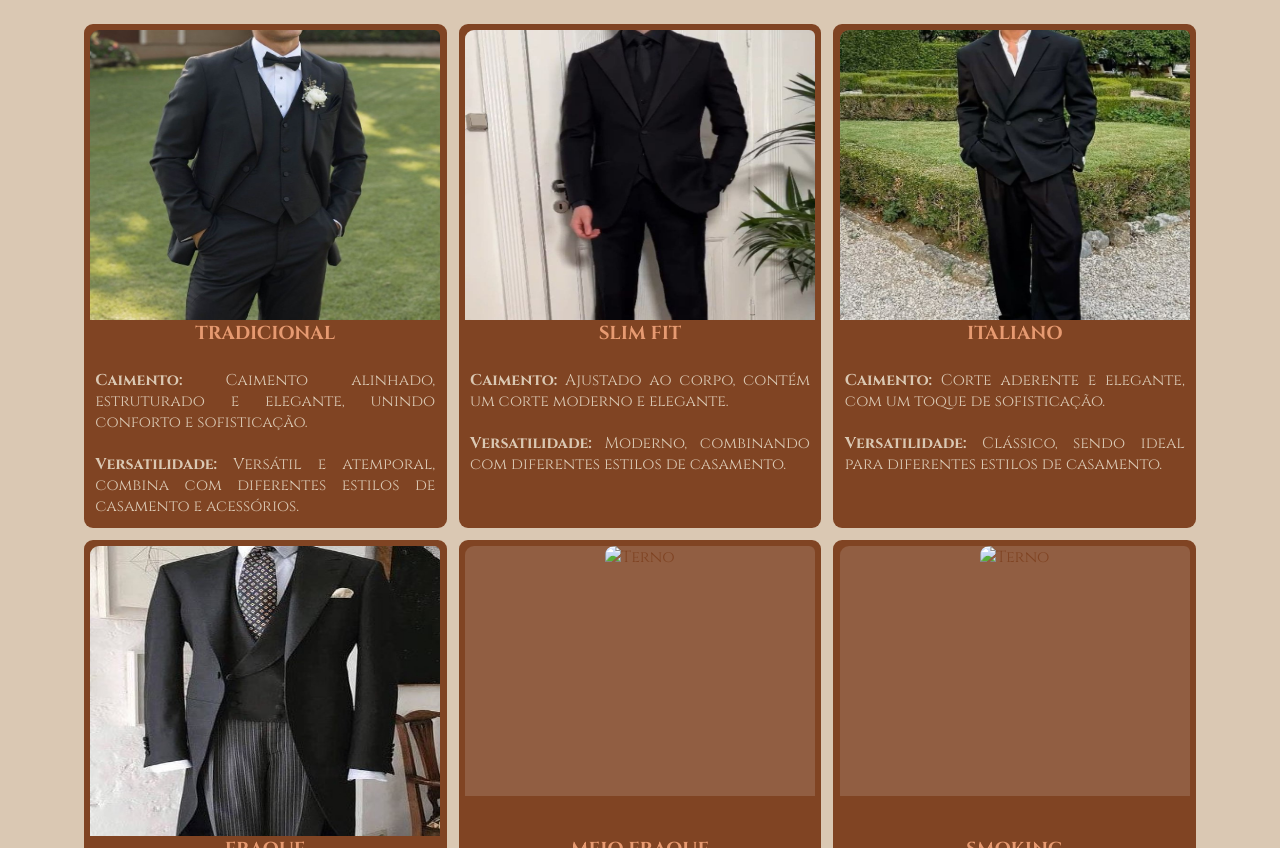
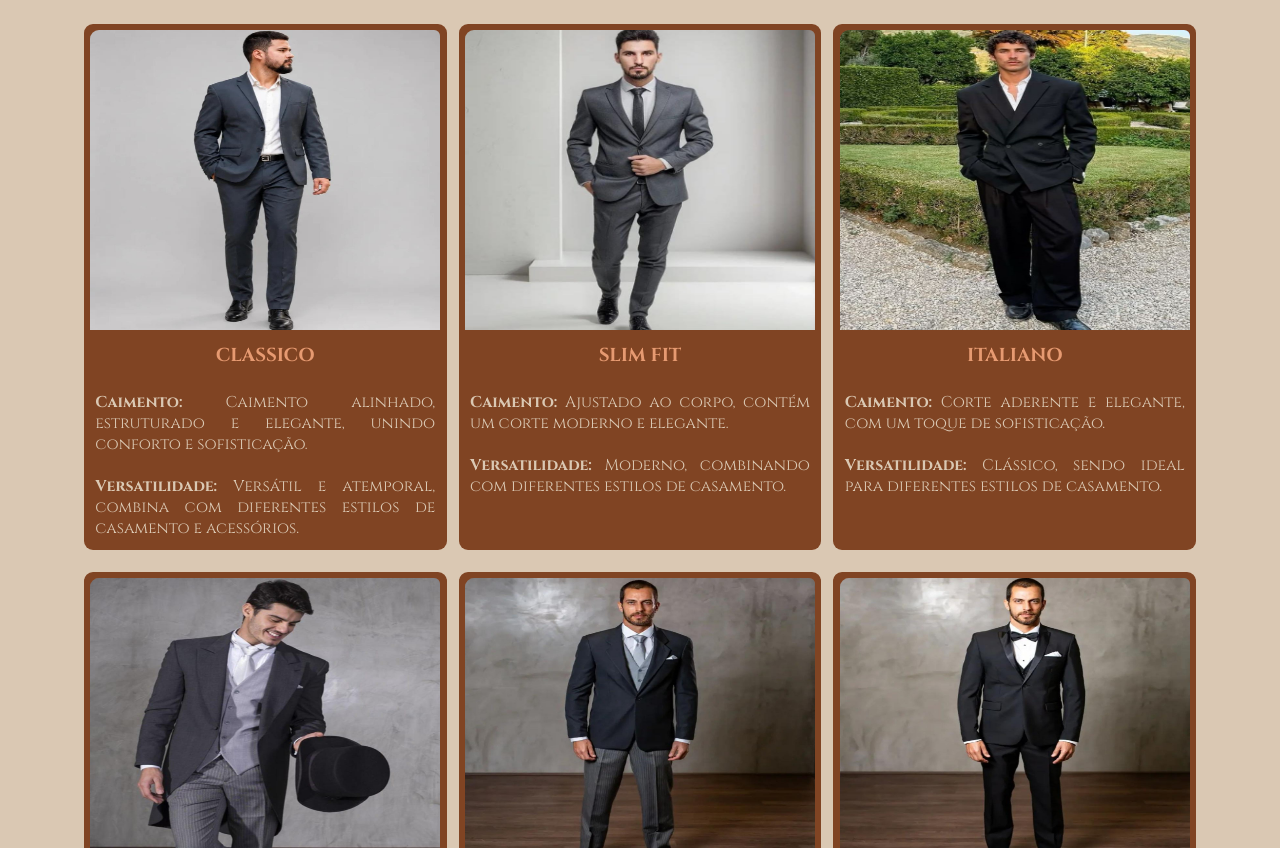
Before and after one commit to Yass-slc/Projeto-Info-clothing, a website: page front-end/Ternos.html in a window 1280 px wide. Shown: the part 184-1032 px from the top of the page. Drawn offline with Linux system fonts and the light colour scheme; a web font is replaced by a local one.

Commit message:
ATLZ TERNITOZINTOA

```diff
--- a/front-end/CSS/Ternos.css
+++ b/front-end/CSS/Ternos.css
@@ -218,7 +218,7 @@ justify-content: center;
 
 .imagem img{
   width: 350px;
-  height: 290px;
+  height: 300px;
   border-radius: 9px 6px 0 0;
 }
 
@@ -241,84 +241,25 @@ justify-content: center;
 }
 
 
-.imagem2 img{
+.container2 {
+display: flex;
+gap: 12px;
+justify-content: center;
+}
+
+.imagem img{
   width: 350px;
-  height: 290px;
+  height: 300px;
   border-radius: 9px 6px 0 0;
 }
 
-.imagem2 {
+
+.imagem {
   background-color: rgba(236, 236, 236, 0.151);
   width: 100%;
   height: 250px;
   border-radius: 9px 6px 0 0;
-
 }
-
-.imagem3 img{
-  width: 350px;
-  height: 290px;
-  border-radius: 9px 6px 0 0;
-}
-
-.imagem3 {
-  background-color: rgba(236, 236, 236, 0.151);
-  width: 100%;
-  height: 250px;
-  border-radius: 9px 6px 0 0;
-
-}
-
-.container2 {
-  display: flex;
-  justify-content: center;
-  gap: 12px;
-  margin-top: 12px;
-}
-.imagem4 img{
-  width: 350px;
-  height: 290px;
-  border-radius: 9px 6px 0 0;
-}
-
-.imagem4 {
-  background-color: rgba(236, 236, 236, 0.151);
-  width: 100%;
-  height: 250px;
-  border-radius: 9px 6px 0 0;
-
-}
-
-.imagem5 img{
-  width: 350px;
-  height: 290px;
-  border-radius: 9px 6px 0 0;
-}
-
-.imagem5 {
-  background-color: rgba(236, 236, 236, 0.151);
-  width: 100%;
-  height: 250px;
-  border-radius: 9px 6px 0 0;
-
-}
-
-
-.imagem6 img{
-  width: 350px;
-  height: 290px;
-  border-radius: 9px 6px 0 0;
-}
-
-.imagem6 {
-  background-color: rgba(236, 236, 236, 0.151);
-  width: 100%;
-  height: 250px;
-  border-radius: 9px 6px 0 0;
-
-}
-
-
 
 /*celucar*/
 .mobile-header{
--- a/front-end/Ternos.html
+++ b/front-end/Ternos.html
@@ -97,12 +97,13 @@
 <div class="card">
 
     <div class="imagem">
-        <img src="./Assets/IMG/TERNO-CLASSICO.jpg" alt="Terno">
+        <img src="./Assets/IMG/CLASSICO.jpeg" alt="Terno">
     </div>
+    <BR>
     <BR>
 
     <div class="Titulo">
-         <h3>TRADICIONAL </h3>
+         <h3>CLASSICO </h3>
     </div>
          <div class="descricao">
     <b>Caimento: </b> Caimento alinhado, estruturado e elegante, unindo conforto e sofisticação. <br><br>
@@ -112,11 +113,11 @@
 
 <div class="card">
 
-  <div class="imagem2">
-      <img src="./Assets/IMG/SLIM-FIT-TERNITO.jpeg" alt="Terno">
+  <div class="imagem">
+      <img src="./Assets/IMG/SLIM.jpeg" alt="Terno">
   </div>
   <BR>
-
+  <BR>
     <div class="Titulo">
        <h3>SLIM FIT </h3>
     </div>
@@ -130,11 +131,11 @@
 
 <div class="card">
 
-  <div class="imagem3">
-      <img src="./Assets/IMG/ITALIANO-TERNITO.jpeg" alt="Terno">
+  <div class="imagem">
+      <img src="./Assets/IMG/ITALIANO.jpg" alt="Terno">
   </div>
   <BR>
-
+  <BR>
     <div class="Titulo">
        <h3>ITALIANO </h3>
     </div>
@@ -146,17 +147,18 @@
 </div>
 </div>
 
+<BR>
 
 <div class="container2">
 
 <div class="card">
 
-  <div class="imagem4">
-      <img src="./Assets/IMG/FRAQUE-TERNITO.jpeg" alt="Terno">
+  <div class="imagem">
+      <img src="./Assets/IMG/FRAQUE.jpeg" alt="Terno">
   </div>
 
   <BR>
-
+  <BR>
   <div class="Titulo">
    <h3>FRAQUE</h3>
 
@@ -171,11 +173,11 @@
 
 <div class="card">
 
-  <div class="imagem5">
-      <img src="" alt="Terno">
+  <div class="imagem">
+      <img src="./Assets/IMG/MEIO FRAQUE.jpeg" alt="Terno">
   </div>
   <BR>
-
+  <BR>
 
  <div class="Titulo">
     <h3>MEIO FRAQUE</h3>
@@ -192,10 +194,12 @@
 
 <div class="card">
 
-  <div class="imagem6">
-      <img src="" alt="Terno">
+  <div class="imagem">
+      <img src="./Assets/IMG/SMOKING.jpeg" alt="Terno">
   </div>
   <BR>
+  <BR>
+
     <div class="Titulo">
        <h3>SMOKING</h3>
     </div>
@@ -205,13 +209,6 @@
 
 </div>
 </div>
-
-
-
-
-
-
-
 </div>
 
 
```
Also changed, not shown: front-end/Assets/IMG/CLASSICO.jpeg (added), front-end/Assets/IMG/FRAQUE-TERNITO.jpeg (deleted), front-end/Assets/IMG/FRAQUE.jpeg (added), front-end/Assets/IMG/ITALIANO-TERNITO.jpeg (deleted), front-end/Assets/IMG/ITALIANO.jpg (added), front-end/Assets/IMG/MEIO FRAQUE.jpeg (added), front-end/Assets/IMG/SLIM-FIT-TERNITO.jpeg (deleted), front-end/Assets/IMG/SLIM.jpeg (added), front-end/Assets/IMG/SMOKING.jpeg (added), front-end/Assets/IMG/TERNO-CLASSICO.jpg (deleted).
